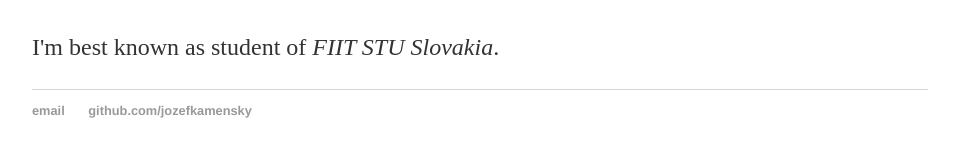
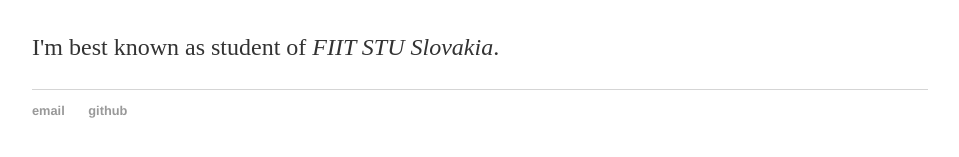
Before and after one commit to JozefKamensky/jozefkamensky.github.io, a Jekyll site: the page built from index.html, in a window 1280 px wide. Shown: the part 166-323 px from the top of the page, without its empty margins (160-1119 px from the left). Built offline with Jekyll 4.4.1, drawn with Linux system fonts in a browser that asks for light colours.

Commit message:
Update default.html

```diff
--- a/_layouts/default.html
+++ b/_layouts/default.html
@@ -22,7 +22,7 @@
 			<footer>
 	    		<ul>
 	        		<li><a href="mailto:jzfkamensky@gmail.com">email</a></li>
-	        		<li><a href="https://github.com/jozefkamensky">github.com/jozefkamensky</a></li>
+	        		<li><a href="https://github.com/jozefkamensky">github</a></li>
 				</ul>
 			</footer>
 		</body>
```
